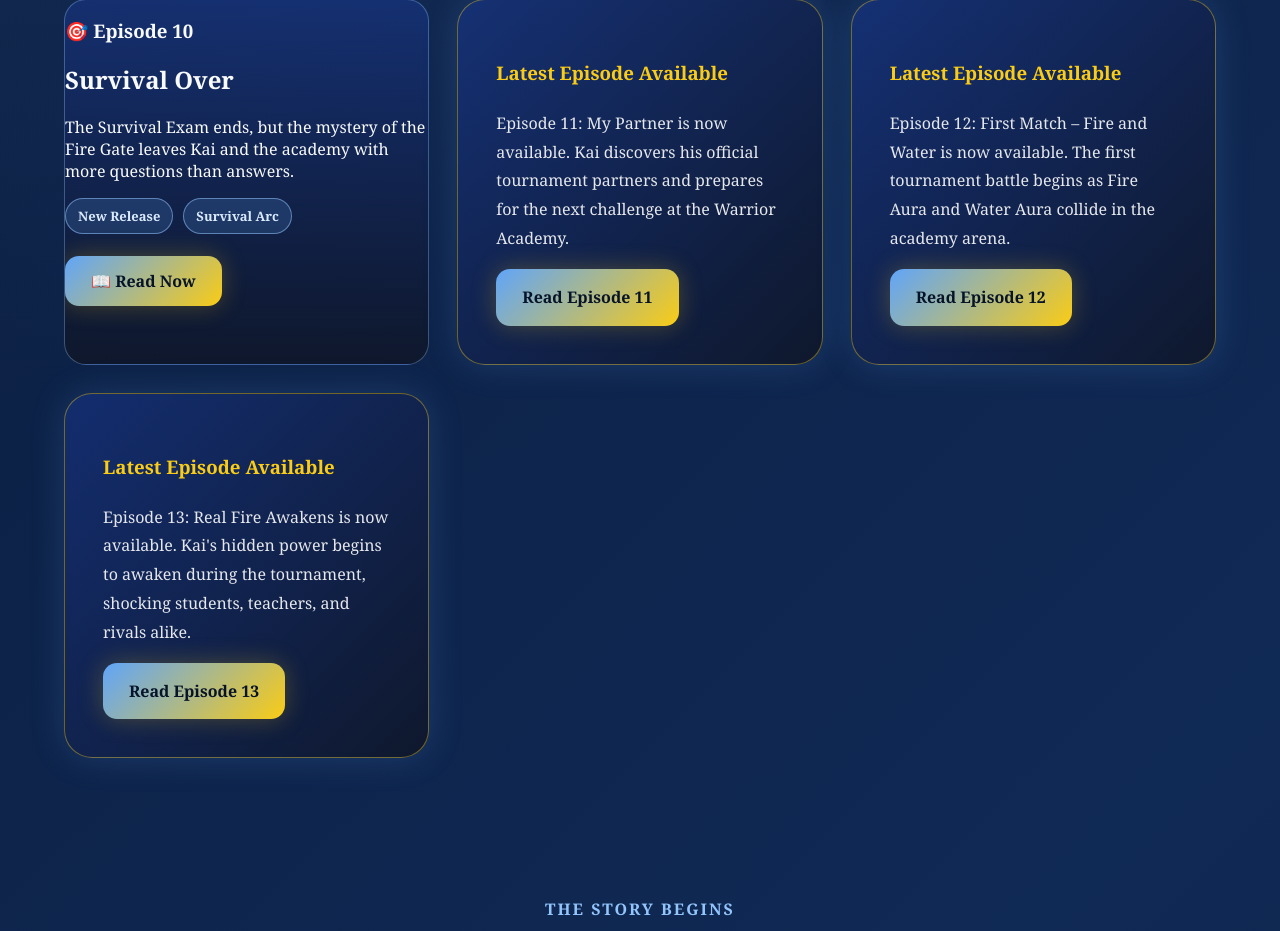
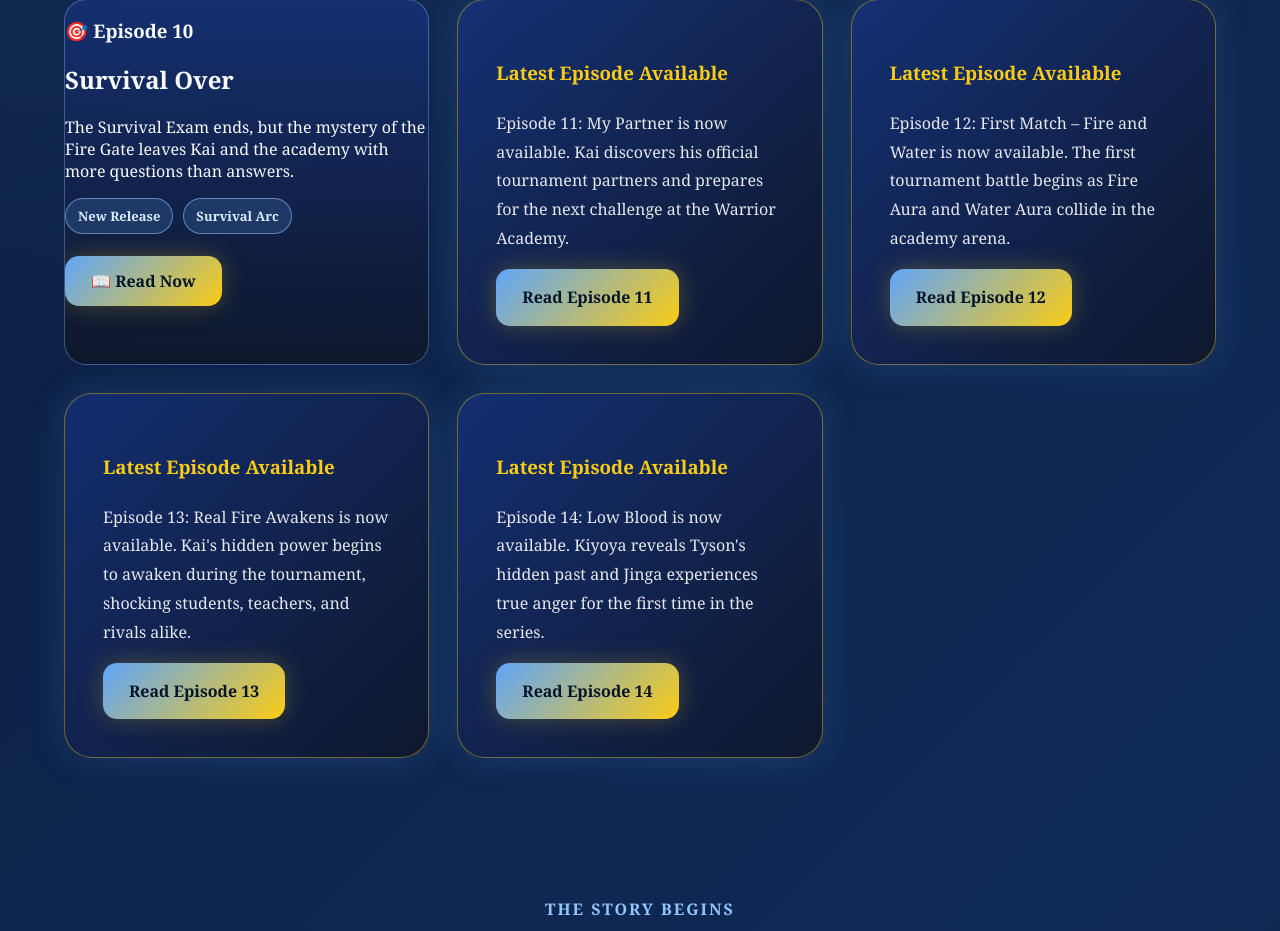
Before and after one commit to infinityaiworld001-cmd/my_world, a Flask app: page / in a window 1280 px wide. Shown: the part 1967-2898 px from the top of the page. Run offline with Flask 3, Linux system fonts and the light colour scheme.

Commit message:
Update index.html

```diff
--- a/templates/index.html
+++ b/templates/index.html
@@ -312,6 +312,20 @@
     </a>
 </div>
 
+        <div class="story-box">
+    <h3>Latest Episode Available</h3>
+
+    <p>
+        Episode 14: Low Blood is now available.
+        Kiyoya reveals Tyson's hidden past and Jinga experiences true anger
+        for the first time in the series.
+    </p>
+
+    <a href="/manga/episode-14/1" class="btn">
+        Read Episode 14
+    </a>
+</div>
+
     </div>
 </section>
 
```
